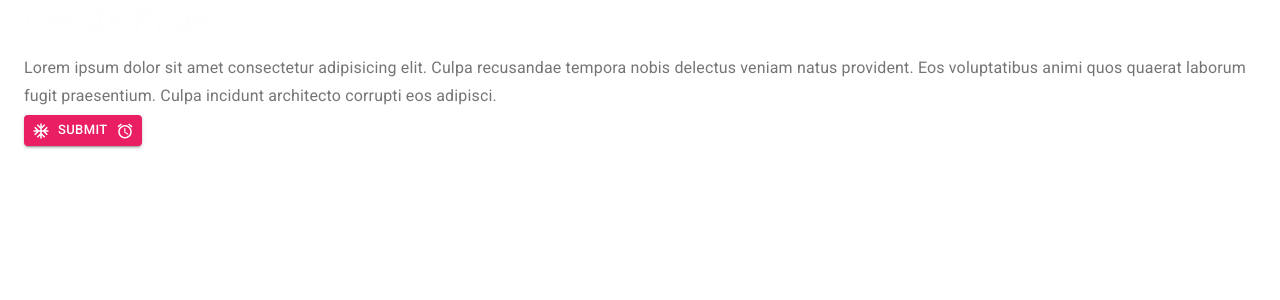
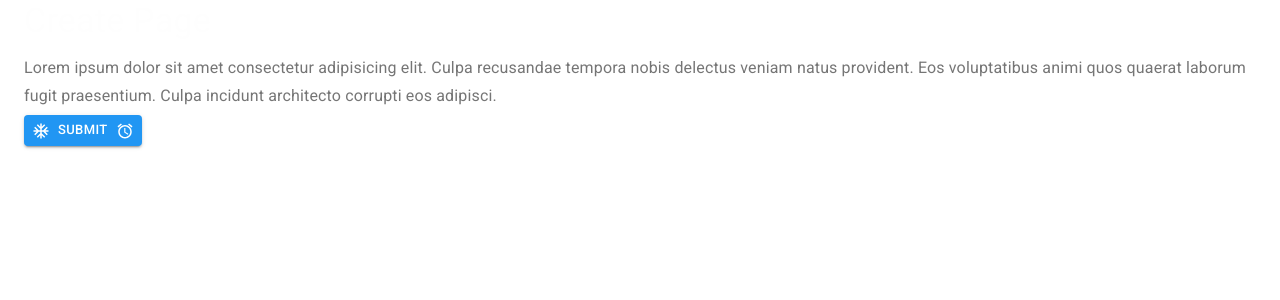
Before and after one commit to MohiuddinRabby/material-ui-practise, a React (Create React App) app: page /create in a window 1280 px wide. Shown: the top 300 px of the page. Built offline with nearby package versions, Linux system fonts and the light colour scheme.

Commit message:
theme context created in context folder

```diff
--- a/src/App.js
+++ b/src/App.js
@@ -1,18 +1,9 @@
-import { createMuiTheme, ThemeProvider } from "@material-ui/core";
+import { ThemeProvider } from "@material-ui/core";
 import React from "react";
 import { BrowserRouter as Router, Switch, Route } from "react-router-dom";
+import { theme } from "./context/MuiThemeProvider/theme";
 import Create from "./pages/Create";
 import Notes from "./pages/Notes";
-const theme = createMuiTheme({
-  palette: {
-    primary: {
-      main: "#fefefe",
-    },
-    secondary: {
-      main: "#e91e63",
-    },
-  },
-});
 const App = () => {
   return (
     <div>
--- /dev/null
+++ b/src/context/MuiThemeProvider/theme.js
@@ -0,0 +1,12 @@
+import { createMuiTheme } from "@material-ui/core";
+
+export const theme = createMuiTheme({
+  palette: {
+    primary: {
+      main: "#fefefe",
+    },
+    secondary: {
+      main: "#2196f3",
+    },
+  },
+});
```
